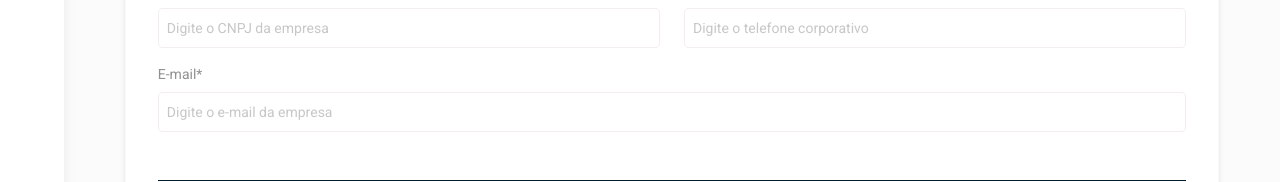
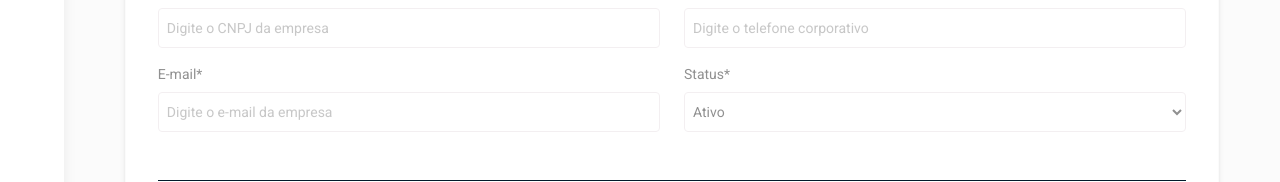
Before and after one commit to PontoAllTeam/PontoAll-Web, a React (Vite) app in the folder PontoAllWeb/: page /company/registration in a window 1280 px wide. Shown: the part 521-703 px from the top of the page. Built offline with nearby package versions, Linux system fonts and the light colour scheme.

Commit message:
:sparkles: feat: Campo para companyStatus

```diff
--- a/PontoAllWeb/src/features/company/pages/CompanyForm.tsx
+++ b/PontoAllWeb/src/features/company/pages/CompanyForm.tsx
@@ -1,12 +1,12 @@
 import { useState, useCallback, useEffect } from 'react';
 import { FaBuilding, FaMapMarkerAlt } from 'react-icons/fa';
 import Button from '@/components/Button';
-import { Company, CompanyStatus } from '@/types';
+import { Company, CompanyStatus, getCompanyStatusOptions } from '@/types';
 import CompanyService from '../services/companyService';
 import useFormData from '@/hooks/useFormData';
 import { useNavigate, useParams } from 'react-router-dom';
 import useAppRoutes from '@/hooks/useAppRoutes';
-import { TextInput } from '@/components/FormControls';
+import { SelectInput, TextInput } from '@/components/FormControls';
 import { AlertModal } from '@/components/Modal';
 
 export default function CompanyForm() {
@@ -146,6 +146,8 @@ export default function CompanyForm() {
               />
             </div>
           </div>
+          <div className='flex flex-col md:flex-row gap-6'>
+            <div className='flex-1'>
               <TextInput<Company>
                 label='E-mail'
                 name='email'
@@ -156,6 +158,19 @@ export default function CompanyForm() {
                 disabled={isSubmitting}
                 required
               />
+            </div>
+            <div className='flex-1'>
+              <SelectInput<Company>
+                label='Status'
+                name='companyStatus'
+                value={data.companyStatus}
+                options={getCompanyStatusOptions()}
+                onChange={updateField}
+                disabled={isSubmitting}
+                required
+              />
+            </div>
+          </div>
           <div className='w-full border-t border-primary my-8'></div>
           <div className='flex items-center gap-2 mb-6'>
             <FaMapMarkerAlt className='text-text-secondary text-2xl' />
```
Lines whose indentation alone changed are shown as unchanged.
